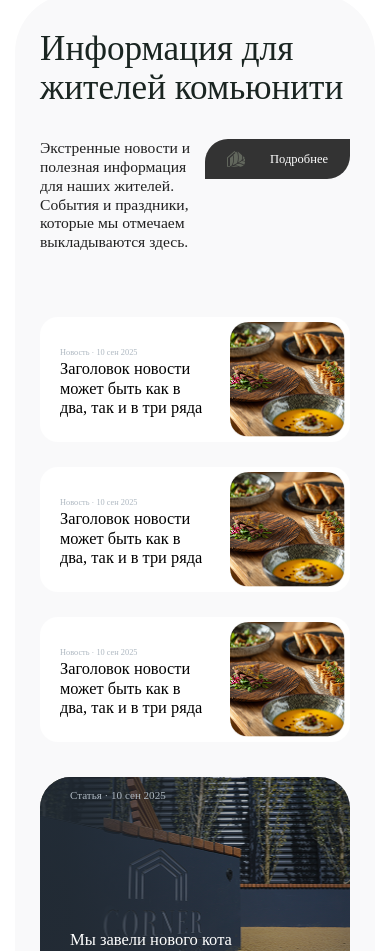
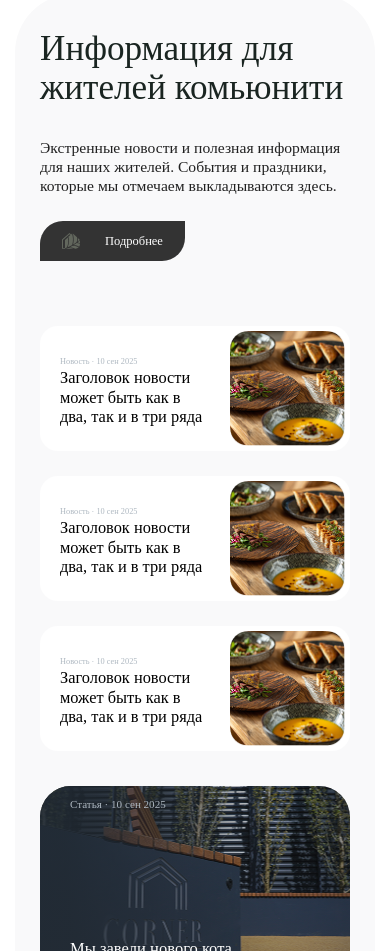
Before and after one commit to MikeSherif/community-management, a React (Vite) app: page / in a window 390 px wide. Shown: the part 1340-2291 px from the top of the page. Built offline with nearby package versions, Linux system fonts and the light colour scheme.

Commit message:
adaptive v3.2

```diff
--- a/src/pages/dashboard/ui/Information/Information.module.css
+++ b/src/pages/dashboard/ui/Information/Information.module.css
@@ -88,6 +88,7 @@
     display: flex;
     flex-direction: row;
     align-items: center;
+    justify-content: space-between;
     gap: 20px;
     background: #FFFFFF;
     padding: 5px;
@@ -182,6 +183,10 @@ color: #FFFFFF;
     .information {
         padding: 35px 25px;
     }
+    .information__hero_wrapper {
+        flex-direction: column;
+        gap: 25px;
+    }
     .information__news_list, .information__article_list {
         grid-template-columns: repeat(1, 1fr);
     }
```
